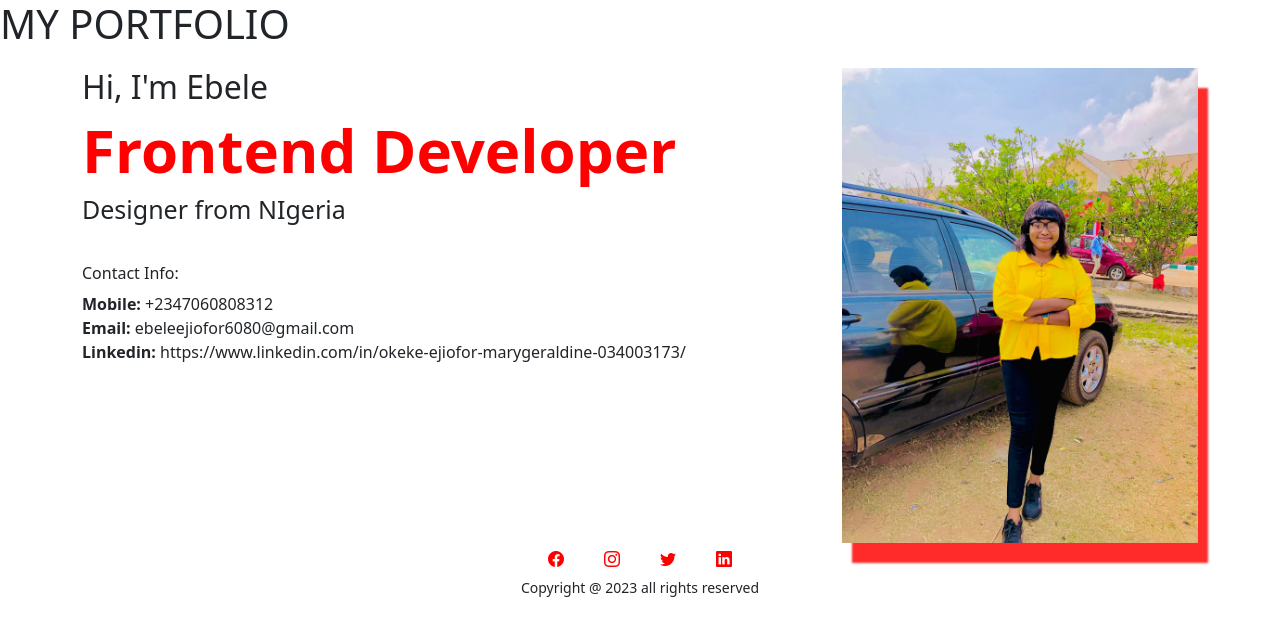
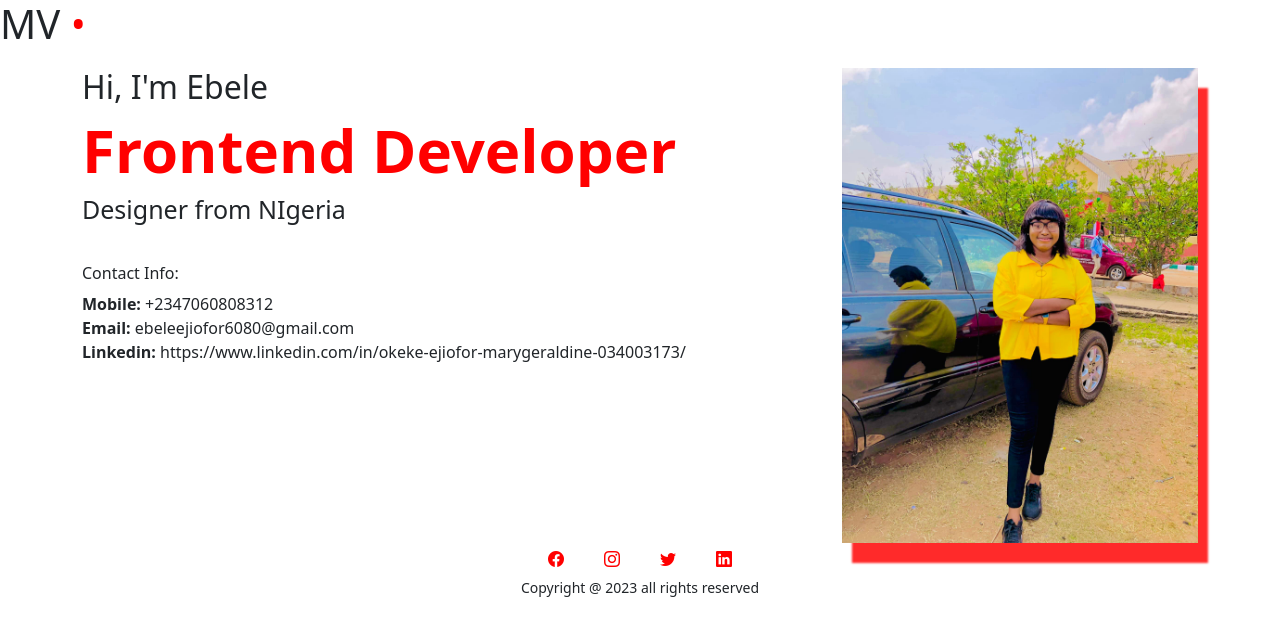
Before and after one commit to Geraldine-Okeke/My-Portfolio, a plain HTML site: page index.html in a window 1280 px wide. Drawn offline with nearby package versions, Linux system fonts and the light colour scheme.

Commit message:
changed the header text

```diff
--- a/index.css
+++ b/index.css
@@ -47,3 +47,6 @@ header{
 .hi{
   font-weight: 500;
 }
+header span{
+  color: red;
+}
--- a/index.html
+++ b/index.html
@@ -10,7 +10,7 @@
 </head>
 <body>
   <header>
-    <h1>MY PORTFOLIO</h1>
+    <h1>MV <span>&#x2022;</span> </h1>
   </header>
   <main>
     <div class="container">
```
